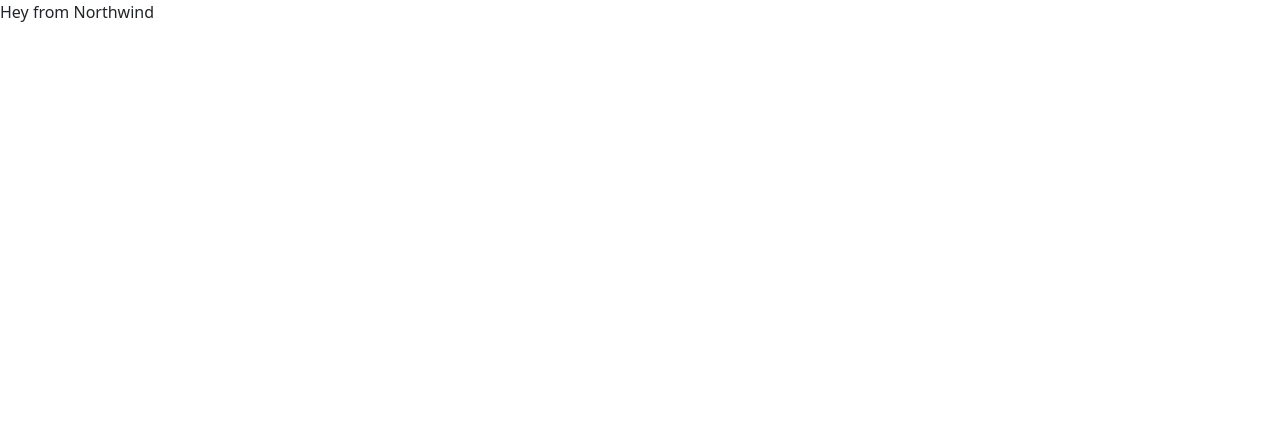
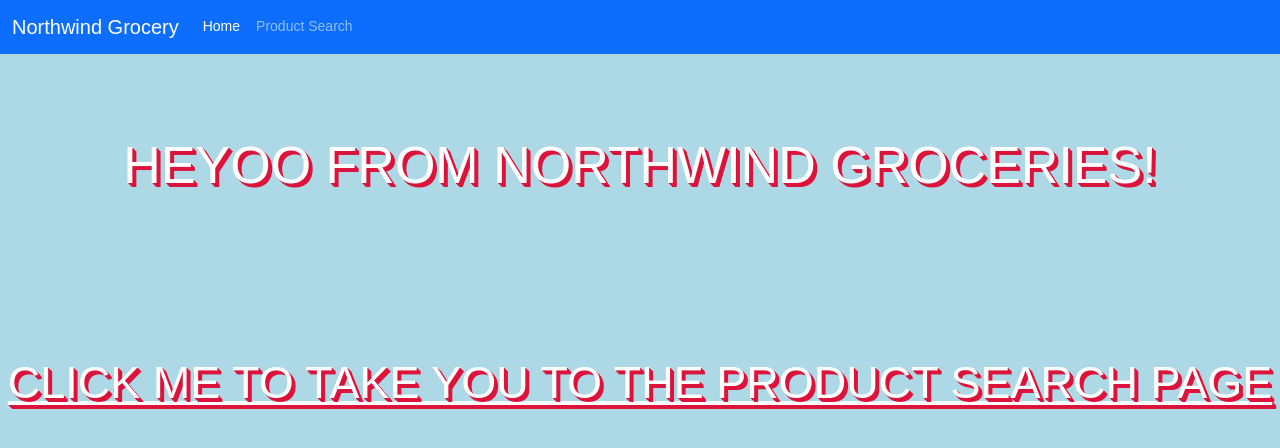
Before and after one commit to Practical-Seaweed/northwind_workshop, a plain HTML site: page index.html in a window 1280 px wide. Drawn offline with nearby package versions, Linux system fonts and the light colour scheme.

Commit message:
made both pages pleasing looking

```diff
--- /dev/null
+++ b/CSS/styles.css
@@ -0,0 +1,41 @@
+h1 {
+    margin: 80px 0 10px 0;
+    text-align: center;
+    font-size: 52px;
+    font-family: 'Montserrat', sans-serif;
+    text-transform: uppercase;
+    text-shadow: 1px 1px 0px #DC143C,
+        2px 2px 0px #DC143C,
+        3px 3px 0px #DC143C,
+        4px 4px 0px #DC143C;
+}
+
+h2 {
+    margin-top: 20vh;
+    font-size: 45px;
+    text-align: center;
+    text-transform: uppercase;
+    text-shadow: 1px 1px 0px #DC143C,
+        2px 2px 0px #DC143C,
+        3px 3px 0px #DC143C,
+        4px 4px 0px #DC143C;
+}
+
+h2 a {
+    color: inherit;
+}
+
+body {
+
+    background: lightblue;
+    color: white;
+    font-family: 'Montserrat', sans-serif;
+    font-size: 14px;
+    line-height: 1.4;
+
+}
+
+section {
+    text-align: center;
+    left: 100px;
+}
--- a/index.html
+++ b/index.html
@@ -8,11 +8,34 @@
     <!-- our CSS Bootstrap -->
     <link href="https://cdn.jsdelivr.net/npm/bootstrap@5.3.3/dist/css/bootstrap.min.css" rel="stylesheet"
         integrity="sha384-QWTKZyjpPEjISv5WaRU9OFeRpok6YctnYmDr5pNlyT2bRjXh0JMhjY6hW+ALEwIH" crossorigin="anonymous">
+    <link rel="stylesheet" href="./CSS/styles.css">
 </head>
 
 <body>
 
-    Hey from Northwind
+    <nav class="navbar bg-primary navbar-expand-lg" data-bs-theme="dark">
+        <div class="container-fluid">
+            <a class="navbar-brand" href="index.html">Northwind Grocery</a>
+            <button class="navbar-toggler" type="button" data-bs-toggle="collapse" data-bs-target="#navbarNavDropdown"
+                aria-controls="navbarNavDropdown" aria-expanded="false" aria-label="Toggle navigation">
+                <span class="navbar-toggler-icon"></span>
+            </button>
+            <div class="collapse navbar-collapse" id="navbarNavDropdown">
+                <ul class="navbar-nav">
+                    <li class="nav-item">
+                        <a class="nav-link active" aria-current="page" href="index.html">Home</a>
+                    </li>
+                    <li class="nav-item">
+                        <a class="nav-link" href="product_search.html">Product Search</a>
+                    </li>
+                </ul>
+            </div>
+        </div>
+    </nav>
+
+    <h1>Heyoo from Northwind Groceries!</h1>
+
+    <h2><a href="product_search.html">click me to take you to the Product Search page</a></h2>
 
     <!-- our JS Bootstrap -->
     <script src="https://cdn.jsdelivr.net/npm/bootstrap@5.3.3/dist/js/bootstrap.bundle.min.js"
```
Also changed, not shown: product_search.html (+31 -6 lines).
